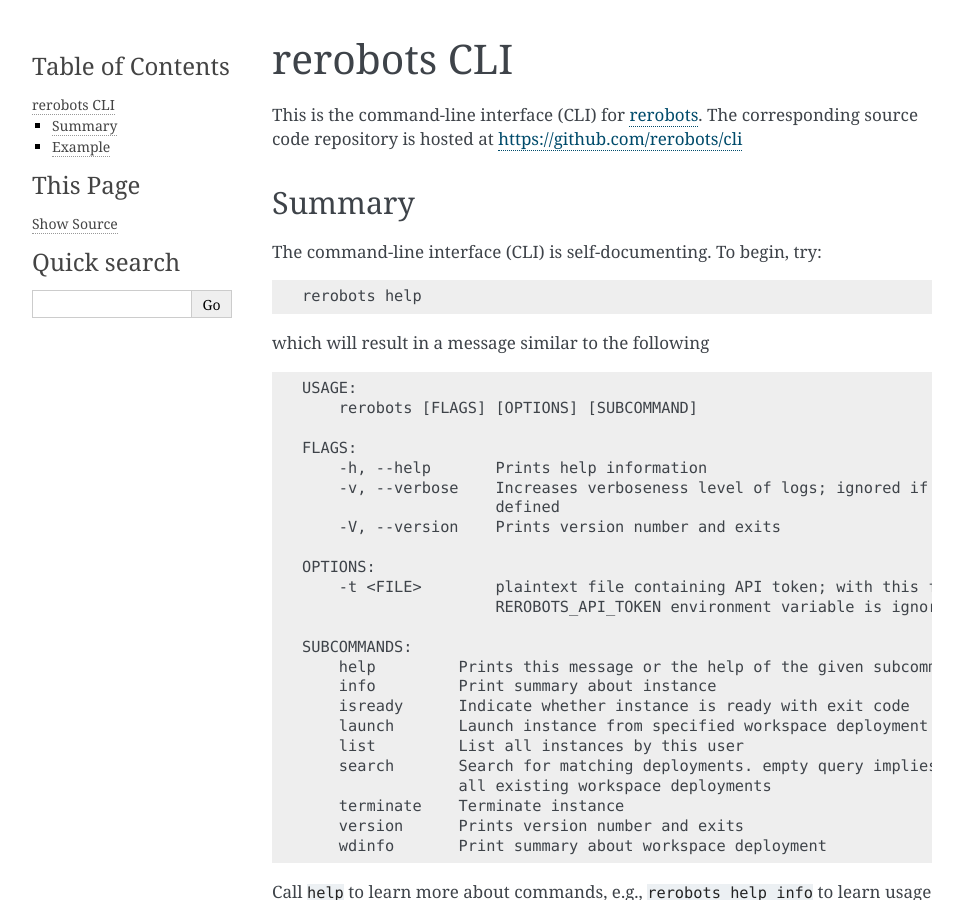
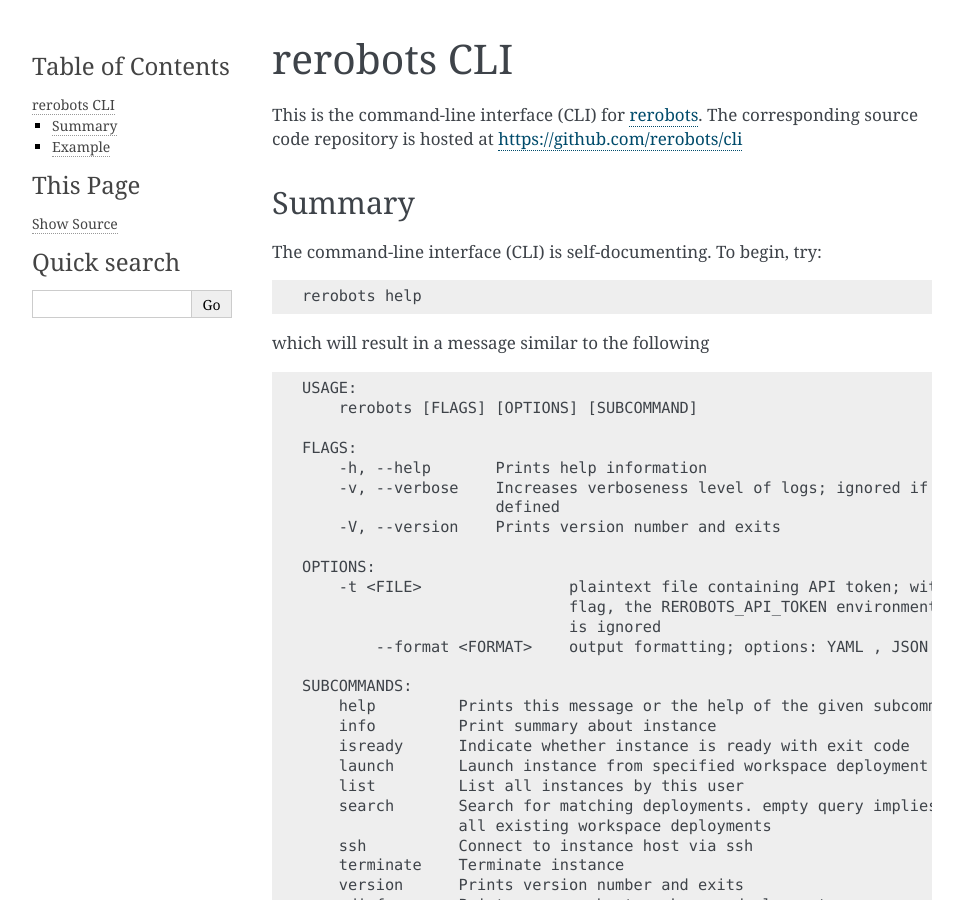
Before and after one commit to rerobots/cli, a Sphinx documentation site: the page built from doc/index.rst, in a window 1280 px wide and 900 px high. Shown: the whole window, without its empty margins (148-1111 px from the left). Built offline with Sphinx 7.4.7, drawn with Linux system fonts in a browser that asks for light colours; some of the changed text lies outside the part shown.

Commit message:
DOC: more CLI switches

```diff
--- a/doc/index.rst
+++ b/doc/index.rst
@@ -27,8 +27,10 @@
       -V, --version    Prints version number and exits
 
   OPTIONS:
-      -t <FILE>        plaintext file containing API token; with this flag, the
-		       REROBOTS_API_TOKEN environment variable is ignored
+      -t <FILE>                plaintext file containing API token; with this
+			       flag, the REROBOTS_API_TOKEN environment variable
+			       is ignored
+	  --format <FORMAT>    output formatting; options: YAML , JSON
 
   SUBCOMMANDS:
       help         Prints this message or the help of the given subcommand(s)
@@ -38,6 +40,7 @@
       list         List all instances by this user
       search       Search for matching deployments. empty query implies show
 		   all existing workspace deployments
+      ssh          Connect to instance host via ssh
       terminate    Terminate instance
       version      Prints version number and exits
       wdinfo       Print summary about workspace deployment
```
